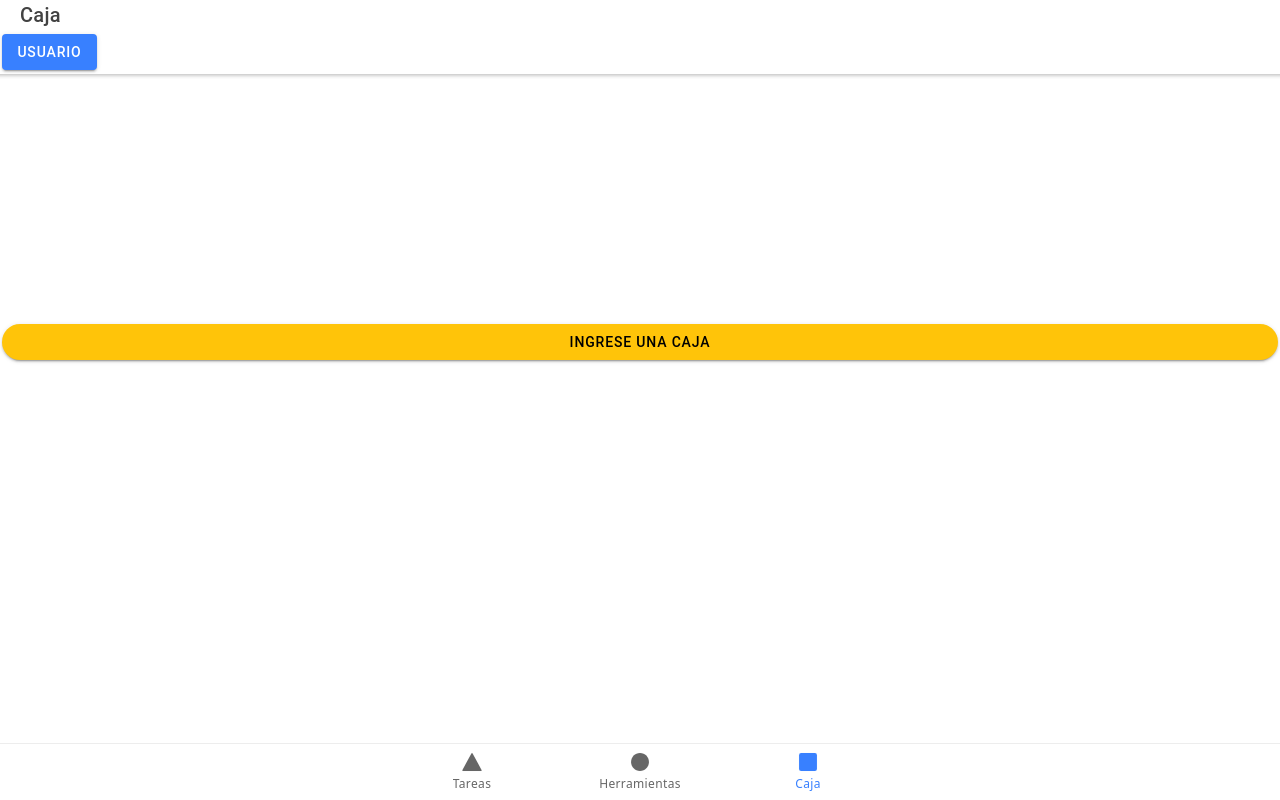
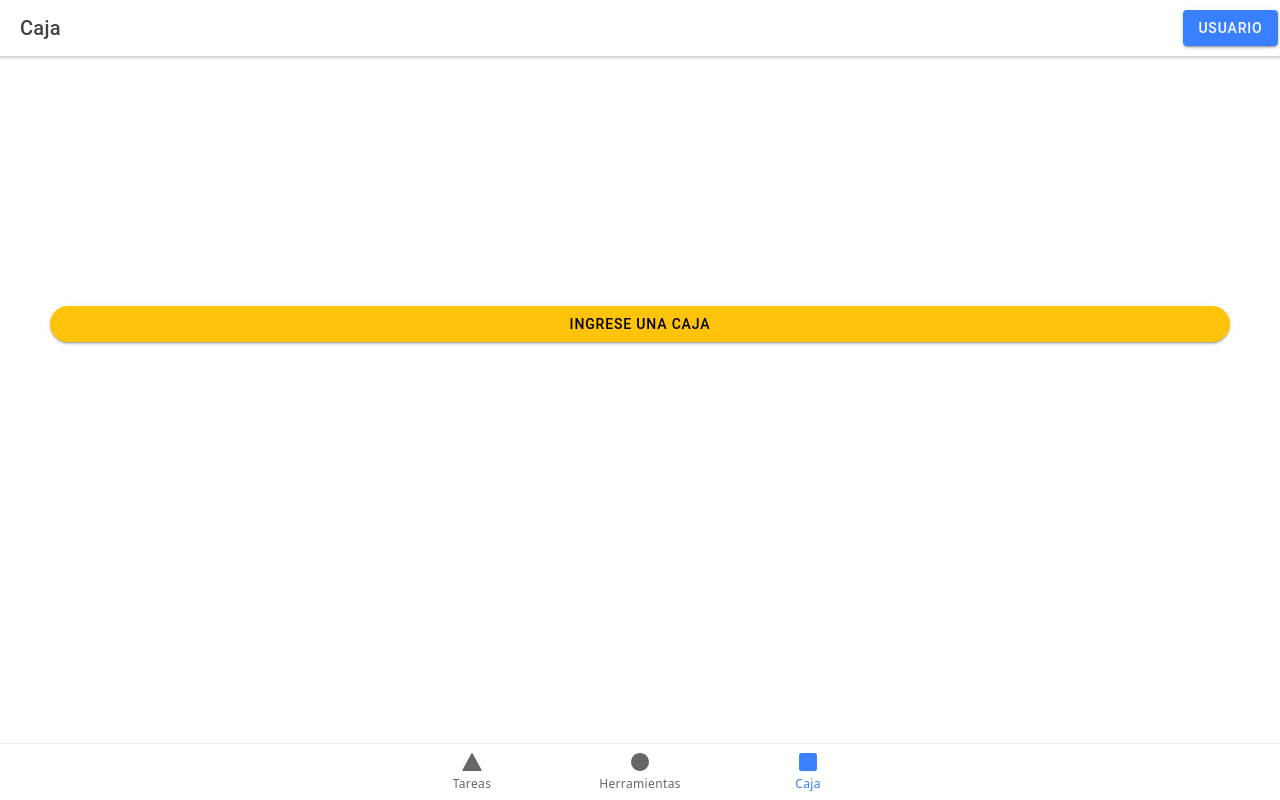
Before and after one commit to impatrq/smart_toolbox, a React (Create React App) app in the folder aplicacion-movil/: page /Caja in a window 1280 px wide. Built offline with nearby package versions, Linux system fonts and the light colour scheme; no server answers; the HTML template or start-up script is replaced by a standard one.

Commit message:
style: cambiar estilos de la app

```diff
--- a/aplicacion-movil/src/pages/Caja/Caja.css
+++ b/aplicacion-movil/src/pages/Caja/Caja.css
@@ -1,3 +1,5 @@
-.B_registro{
+.B_registro {
     margin-top: 250px;
+    padding-left: 3rem;
+    padding-right: 3rem;
 }
--- a/aplicacion-movil/src/pages/Caja/Caja.tsx
+++ b/aplicacion-movil/src/pages/Caja/Caja.tsx
@@ -33,11 +33,13 @@ const Caja: React.FC = () => {
 
   return (
     <IonPage>
-      <IonHeader>
+      <IonHeader style={{ display: "flex", justifyItems: "space-between" }}>
         <IonToolbar>
           <IonTitle>Caja</IonTitle>
+        </IonToolbar>
+        <div style={{ height: "100%", display: "grid", placeItems: "center" }}>
           <LoginButton />
-        </IonToolbar>
+        </div>
       </IonHeader>
       <IonContent fullscreen>
         <IonButton
--- a/aplicacion-movil/src/pages/Herramientas/Herramientas.tsx
+++ b/aplicacion-movil/src/pages/Herramientas/Herramientas.tsx
@@ -39,11 +39,13 @@ const Herramientas: React.FC = () => {
 
   return (
     <IonPage>
-      <IonHeader>
+      <IonHeader style={{ display: "flex", justifyItems: "space-between" }}>
         <IonToolbar>
           <IonTitle>Herramientas</IonTitle>
+        </IonToolbar>
+        <div style={{ height: "100%", display: "grid", placeItems: "center" }}>
           <LoginButton />
-        </IonToolbar>
+        </div>
       </IonHeader>
       <IonContent fullscreen>
         <IonList>
--- a/aplicacion-movil/src/pages/Tareas/Tareas.tsx
+++ b/aplicacion-movil/src/pages/Tareas/Tareas.tsx
@@ -48,11 +48,13 @@ const Tareas: React.FC = () => {
 
   return (
     <IonPage>
-      <IonHeader>
+      <IonHeader style={{ display: "flex", justifyItems: "space-between" }}>
         <IonToolbar>
           <IonTitle>Tareas</IonTitle>
         </IonToolbar>
-        <LoginButton />
+        <div style={{ height: "100%", display: "grid",placeItems:"center" }}>
+          <LoginButton />
+        </div>
       </IonHeader>
       <IonContent fullscreen>
         <IonList>
```
